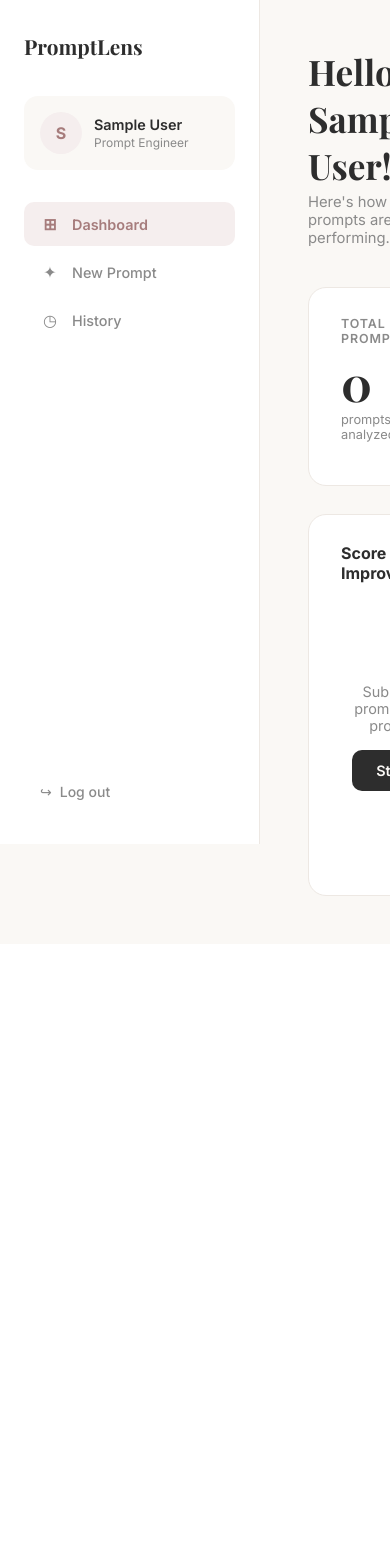
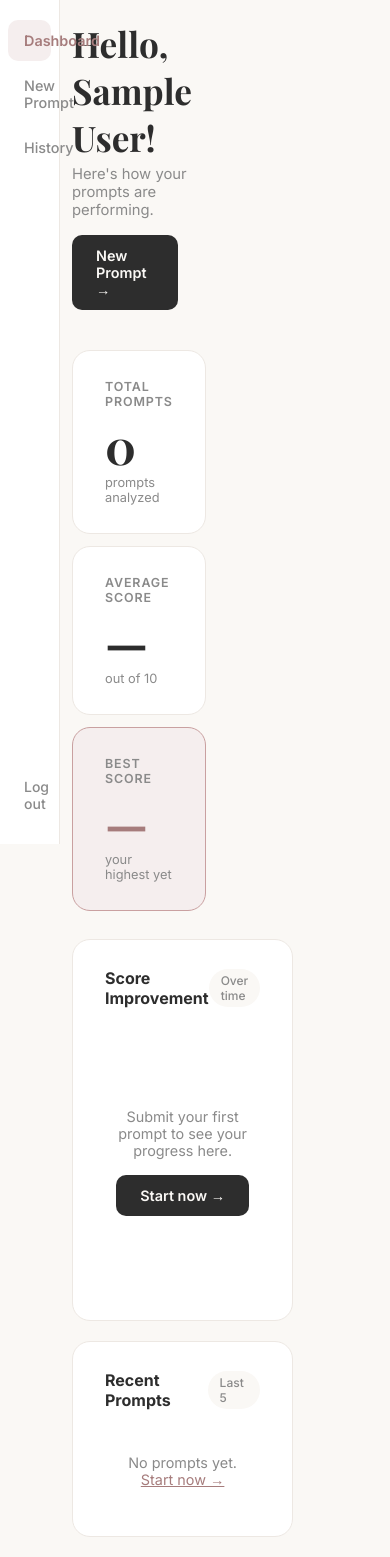
Before and after one commit to VineelaVaikunthapu/PromptLens, a Flask app: page /dashboard in a window 390 px wide; the page is wider, and only the part inside the window is pictured. Before the commit the page ends 896 px from the top of that part, so only its background shows below. Run offline with Flask 3, Linux system fonts and the light colour scheme; the visitor is signed in with stand-in values (Sample User, id 1); data that the repository does not hold is empty; some web fonts are replaced.

Commit message:
add mobile responsive styles

```diff
--- a/static/dashboard.css
+++ b/static/dashboard.css
@@ -553,5 +553,57 @@
     animation: spin 0.8s linear infinite;
     margin: 0 auto 16px;
 }
+@media (max-width: 768px) {
+    .sidebar {
+        width: 200px;
+        padding: 20px 16px;
+    }
 
+    .sidebar-logo { font-size: 1rem; }
+
+    .main {
+        margin-left: 200px;
+        padding: 24px 16px;
+    }
+
+    .stats-grid {
+        grid-template-columns: 1fr;
+        gap: 12px;
+    }
+
+    .dash-grid {
+        grid-template-columns: 1fr;
+    }
+
+    .tool-grid {
+        grid-template-columns: 1fr;
+    }
+
+    .compare-grid {
+        grid-template-columns: 1fr;
+    }
+
+    .dash-header {
+        flex-direction: column;
+        align-items: flex-start;
+        gap: 16px;
+    }
+}
+
+@media (max-width: 480px) {
+    .sidebar {
+        width: 60px;
+        padding: 20px 8px;
+    }
+
+    .sidebar-logo { display: none; }
+    .sidebar-user { display: none; }
+    .nav-item span:last-child { display: none; }
+    .sidebar-logout span:last-child { display: none; }
+
+    .main {
+        margin-left: 60px;
+        padding: 20px 12px;
+    }
+}
 @keyframes spin { to { transform: rotate(360deg); } }
```
